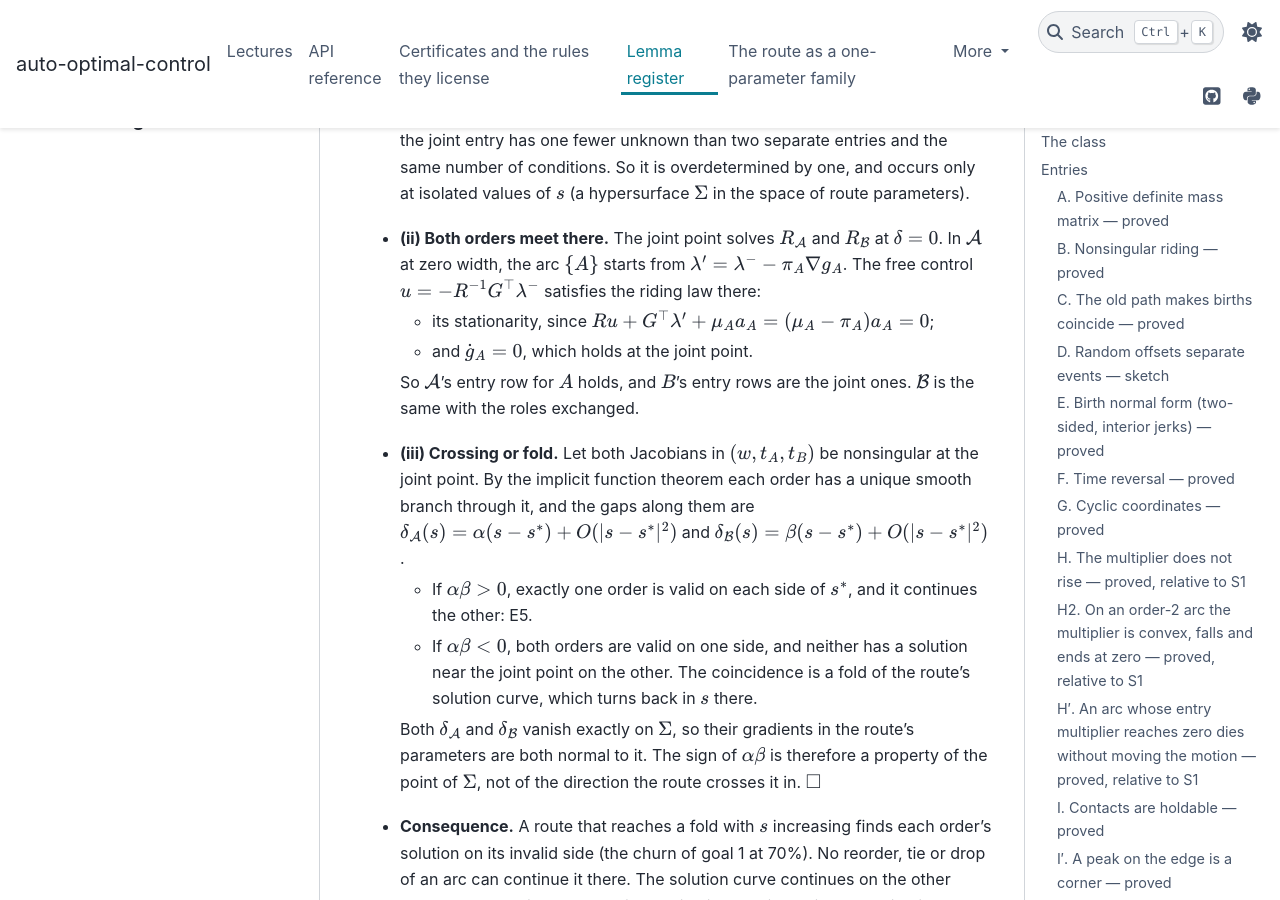
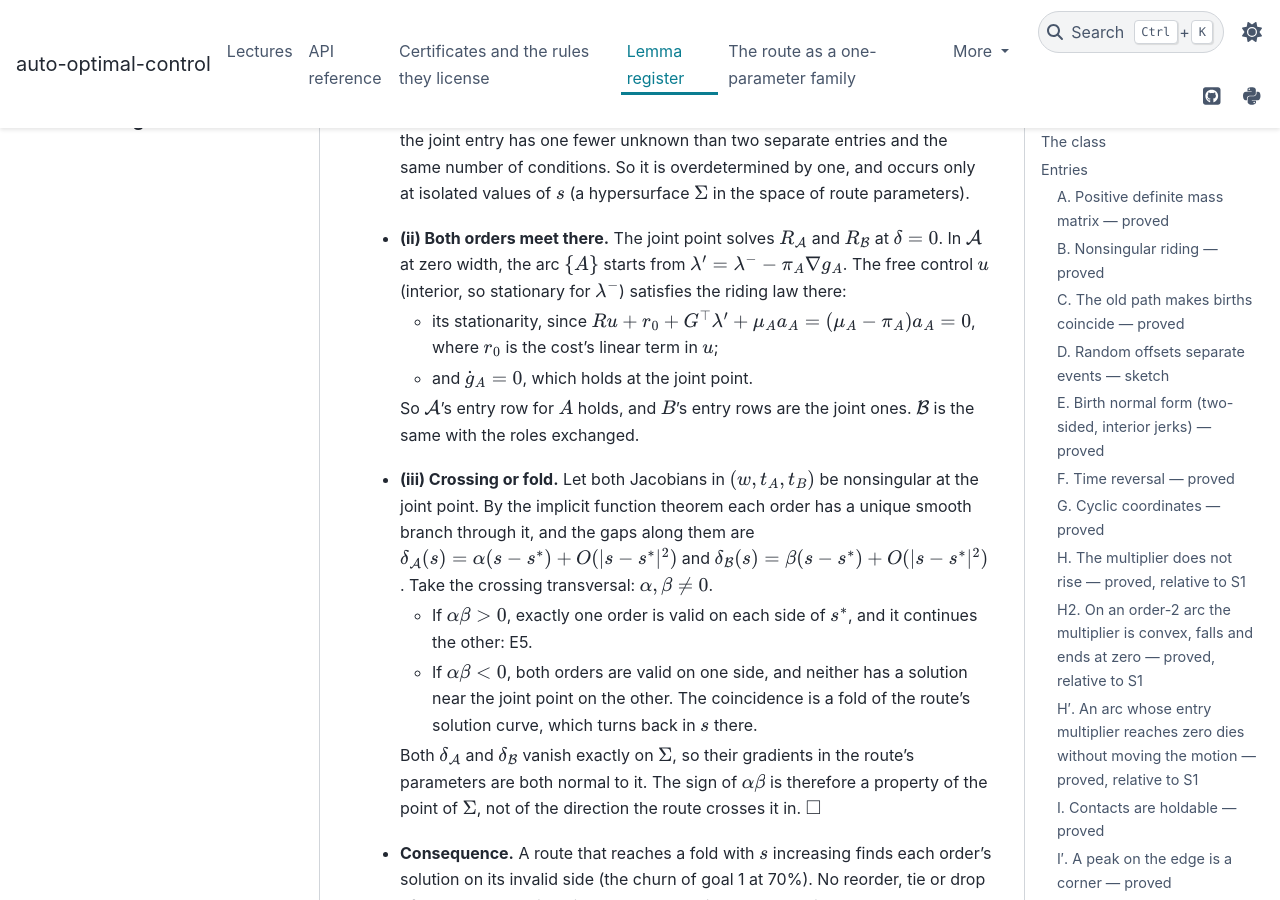
Before and after one commit to idm23/auto-optimal-control, a Sphinx documentation site: the page built from docs/notes/lemma_register.md, in a window 1280 px wide and 900 px high, scrolled down 9374 px. Built offline with Sphinx 7.4.7 and the PyData theme 0.15.4, drawn with Linux system fonts in a browser that asks for light colours.

Commit message:
Lemma X: the free law as stationarity (with the cost's linear term), and a transversal crossing
Co-Authored-By: Claude Opus 5.5 <noreply@anthropic.com>

```diff
--- a/docs/notes/lemma_register.md
+++ b/docs/notes/lemma_register.md
@@ -329,9 +329,11 @@ margin is zero exactly when the corner is the only control that holds $g$.
   isolated values of $s$ (a hypersurface $\Sigma$ in the space of route parameters).
 - **(ii) Both orders meet there.** The joint point solves $R_{\mathcal A}$ and
   $R_{\mathcal B}$ at $\delta = 0$. In $\mathcal A$ at zero width, the arc $\{A\}$
-  starts from $\lambda' = \lambda^- - \pi_A \nabla g_A$. The free control
-  $u = -R^{-1} G^\top \lambda^-$ satisfies the riding law there:
-  - its stationarity, since $R u + G^\top \lambda' + \mu_A a_A = (\mu_A - \pi_A) a_A = 0$;
+  starts from $\lambda' = \lambda^- - \pi_A \nabla g_A$. The free control $u$
+  (interior, so stationary for $\lambda^-$) satisfies the riding law there:
+  - its stationarity, since
+    $R u + r_0 + G^\top \lambda' + \mu_A a_A = (\mu_A - \pi_A) a_A = 0$, where $r_0$ is the
+    cost's linear term in $u$;
   - and $\dot g_A = 0$, which holds at the joint point.
 
   So $\mathcal A$'s entry row for $A$ holds, and $B$'s entry rows are the joint ones.
@@ -340,7 +342,8 @@ margin is zero exactly when the corner is the only control that holds $g$.
   the joint point. By the implicit function theorem each order has a unique smooth
   branch through it, and the gaps along them are
   $\delta_{\mathcal A}(s) = \alpha (s - s^*) + O(|s - s^*|^2)$ and
-  $\delta_{\mathcal B}(s) = \beta (s - s^*) + O(|s - s^*|^2)$.
+  $\delta_{\mathcal B}(s) = \beta (s - s^*) + O(|s - s^*|^2)$. Take the crossing
+  transversal: $\alpha, \beta \ne 0$.
   - If $\alpha\beta > 0$, exactly one order is valid on each side of $s^*$, and it
     continues the other: E5.
   - If $\alpha\beta < 0$, both orders are valid on one side, and neither has a
```
